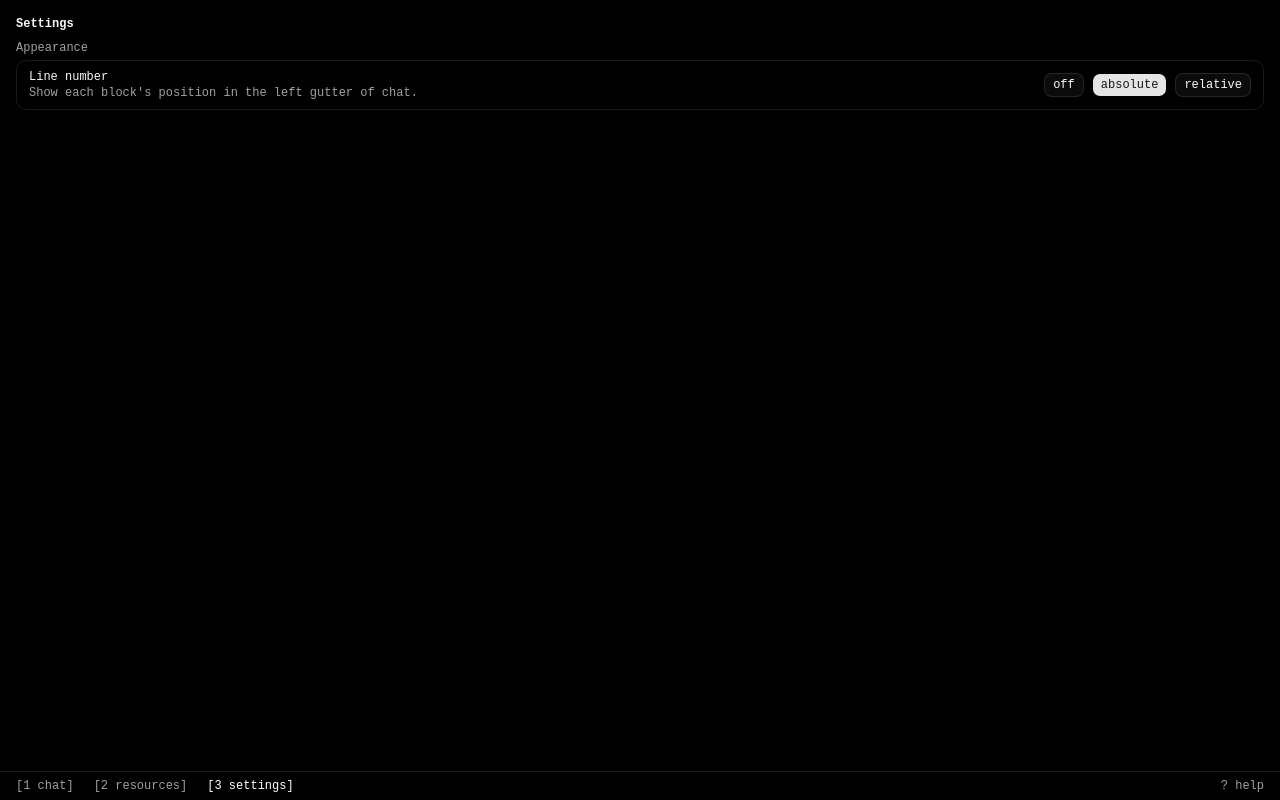
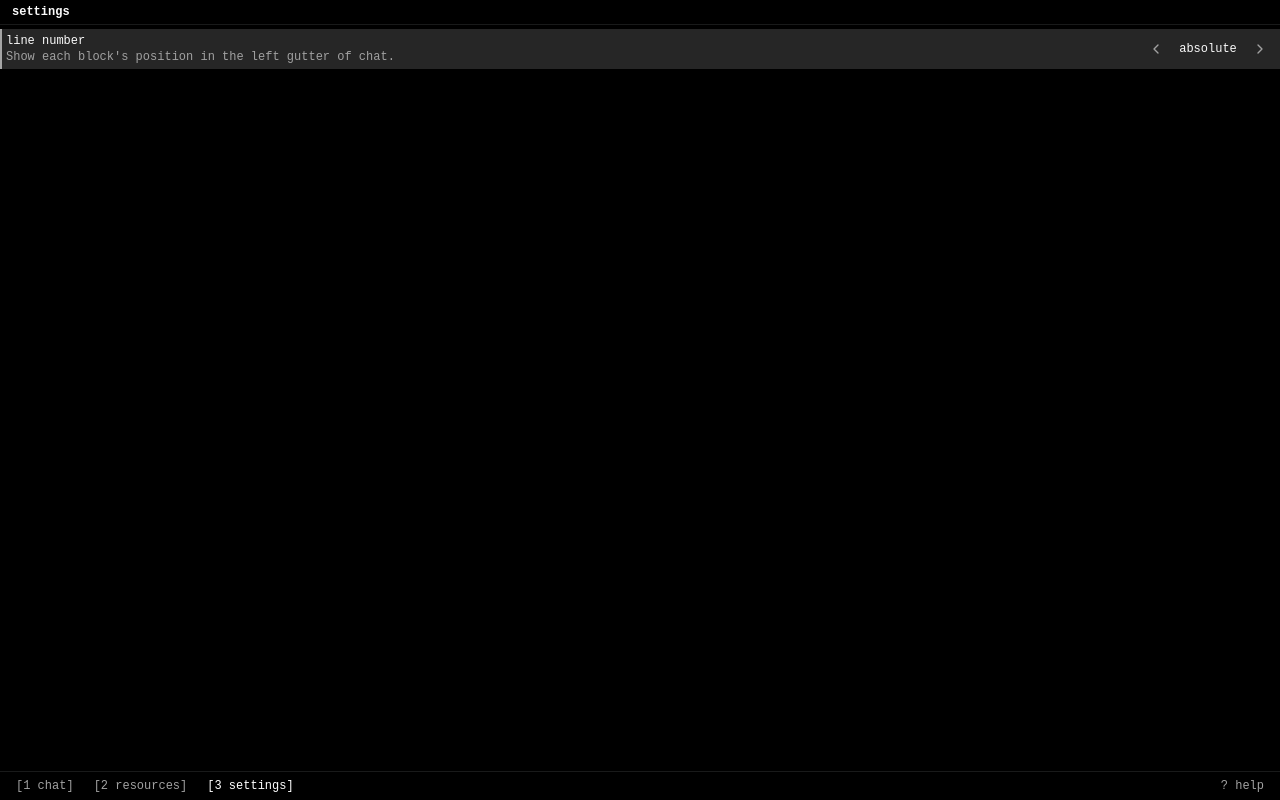
Before and after one commit to marcorentap/weaver, a Next.js app in the folder apps/web/: page /settings in a window 1280 px wide. Built offline with nearby package versions, Linux system fonts and the light colour scheme; a web font is replaced by a local one.

Commit message:
Rework settings as keyboard rows
Settings render as chat-block rows: j/k selects, h/l cycles or picks a value, enter opens an inline text box. Also fixed the edit key layer being modal unconditionally, which swallowed every keydown even while nothing was being edited.

```diff
--- a/apps/web/src/app/(app)/settings/page.tsx
+++ b/apps/web/src/app/(app)/settings/page.tsx
@@ -1,41 +1,292 @@
 "use client";
 
-import { Button } from "@/components/ui/button";
-import { LINE_NUMBER_OPTIONS, useSettings } from "@/lib/settings";
+import { useRef, useState } from "react";
+import { ChevronLeft, ChevronRight } from "lucide-react";
+import {
+  LINE_NUMBER_OPTIONS,
+  useSettings,
+  type LineNumberMode,
+} from "@/lib/settings";
+import { useKeyLayer } from "@/lib/keymap";
+import { cn } from "@/lib/utils";
+
+/**
+ * A setting's shape decides how it is displayed and edited:
+ * - `option` cycles through a fixed list with `h`/`l` or the chevrons.
+ * - `number` also cycles by `step` with `h`/`l`, and — like `string` — can be
+ *   typed directly: `enter` swaps the value for a text box, `enter` again
+ *   commits it, `esc` discards the draft and returns to navigation.
+ */
+type SettingDef =
+  | {
+      kind: "option";
+      key: string;
+      label: string;
+      description: string;
+      options: readonly { value: string; label: string }[];
+      value: string;
+      onChange: (value: string) => void;
+    }
+  | {
+      kind: "number";
+      key: string;
+      label: string;
+      description: string;
+      value: number;
+      step: number;
+      min?: number;
+      max?: number;
+      onChange: (value: number) => void;
+    }
+  | {
+      kind: "string";
+      key: string;
+      label: string;
+      description: string;
+      value: string;
+      onChange: (value: string) => void;
+    };
+
+function displayValue(def: SettingDef): string {
+  switch (def.kind) {
+    case "option":
+      return (
+        def.options.find((option) => option.value === def.value)?.label ??
+        def.value
+      );
+    case "number":
+      return String(def.value);
+    case "string":
+      return def.value || "—";
+  }
+}
+
+/** `h`/`l` and the chevrons: only `option` and `number` settings respond. */
+function cycle(def: SettingDef, direction: 1 | -1) {
+  if (def.kind === "option") {
+    const values = def.options.map((option) => option.value);
+    const index = values.indexOf(def.value);
+    const next = values[(index + direction + values.length) % values.length]!;
+    def.onChange(next);
+  } else if (def.kind === "number") {
+    const next = def.value + direction * def.step;
+    const clamped = Math.min(
+      def.max ?? Infinity,
+      Math.max(def.min ?? -Infinity, next),
+    );
+    def.onChange(clamped);
+  }
+}
+
+/** `number` and `string` settings can also be typed directly. */
+function isEditable(def: SettingDef): def is Extract<
+  SettingDef,
+  { kind: "number" | "string" }
+> {
+  return def.kind === "number" || def.kind === "string";
+}
+
+function commitEdit(def: Extract<SettingDef, { kind: "number" | "string" }>, raw: string) {
+  if (def.kind === "number") {
+    const parsed = Number(raw);
+    if (Number.isNaN(parsed)) return;
+    const clamped = Math.min(
+      def.max ?? Infinity,
+      Math.max(def.min ?? -Infinity, parsed),
+    );
+    def.onChange(clamped);
+  } else {
+    def.onChange(raw);
+  }
+}
 
 export default function SettingsPage() {
   const { settings, hydrated, setLineNumber } = useSettings();
+  const [cursor, setCursor] = useState(0);
+  const [editing, setEditing] = useState<string | null>(null);
+  const [draft, setDraft] = useState("");
+  const inputRef = useRef<HTMLInputElement>(null);
+
+  const defs: SettingDef[] = [
+    {
+      kind: "option",
+      key: "lineNumber",
+      label: "line number",
+      description: "Show each block's position in the left gutter of chat.",
+      options: LINE_NUMBER_OPTIONS,
+      value: settings.lineNumber,
+      onChange: (value) => setLineNumber(value as LineNumberMode),
+    },
+  ];
+
+  const index = Math.min(cursor, Math.max(defs.length - 1, 0));
+  const def = defs[index];
+
+  const move = (delta: number) => {
+    if (defs.length === 0) return;
+    setCursor(Math.min(Math.max(index + delta, 0), defs.length - 1));
+  };
+
+  const startEdit = (target: SettingDef) => {
+    if (!isEditable(target)) return;
+    setDraft(String(target.value));
+    setEditing(target.key);
+    // The input mounts this render; focus it once it exists.
+    requestAnimationFrame(() => inputRef.current?.focus());
+  };
+
+  const finishEdit = () => {
+    if (editing && def && def.key === editing && isEditable(def)) {
+      commitEdit(def, draft);
+    }
+    setEditing(null);
+  };
+
+  useKeyLayer({
+    id: "settings",
+    bindings: [
+      {
+        keys: ["ArrowDown", "j"],
+        help: { keys: "↓ / j", label: "next setting" },
+        run: () => move(1),
+      },
+      {
+        keys: ["ArrowUp", "k"],
+        help: { keys: "↑ / k", label: "previous setting" },
+        run: () => move(-1),
+      },
+      {
+        keys: ["ArrowLeft", "h"],
+        help: { keys: "← / h", label: "previous value" },
+        run: () => def && cycle(def, -1),
+      },
+      {
+        keys: ["ArrowRight", "l"],
+        help: { keys: "→ / l", label: "next value" },
+        run: () => def && cycle(def, 1),
+      },
+      {
+        keys: ["Enter"],
+        help: { keys: "enter", label: "type a value" },
+        run: () => def && startEdit(def),
+      },
+    ],
+  });
+
+  // While the inline text box is focused, the keymap ignores every keydown
+  // (see `isTextEntry`), so enter/escape are handled here instead.
+  useKeyLayer({
+    id: "settings-edit",
+    modal: Boolean(editing),
+    bindings: [],
+    docs: editing
+      ? [
+          { keys: "enter", label: "save value" },
+          { keys: "esc", label: "cancel" },
+        ]
+      : [],
+  });
 
   return (
-    <div className="space-y-1 p-4">
-      <h1 className="font-semibold">Settings</h1>
+    <div className="flex min-h-full flex-col">
+      <header className="border-b px-3 py-1">
+        <span className="font-semibold">settings</span>
+      </header>
 
-      <section className="space-y-1 pt-1">
-        <h2 className="text-muted-foreground">Appearance</h2>
-        <div className="flex items-center justify-between gap-4 rounded-lg border px-3 py-2">
-          <div className="min-w-0">
-            <p className="font-medium">Line number</p>
-            <p className="text-muted-foreground">
-              Show each block&apos;s position in the left gutter of chat.
-            </p>
-          </div>
-          <div className="flex shrink-0 gap-2">
-            {LINE_NUMBER_OPTIONS.map((option) => (
-              <Button
-                key={option.value}
-                size="xs"
-                variant={
-                  settings.lineNumber === option.value ? "default" : "outline"
-                }
-                disabled={!hydrated}
-                onClick={() => setLineNumber(option.value)}
-              >
-                {option.label}
-              </Button>
-            ))}
-          </div>
-        </div>
-      </section>
+      <div className="py-1">
+        {defs.map((entry, i) => {
+          const selected = i === index;
+          const isEditing = editing === entry.key;
+          return (
+            <div
+              key={entry.key}
+              aria-selected={selected}
+              onClick={() => setCursor(i)}
+              className={cn(
+                "flex cursor-pointer items-center gap-3 border-l-2 py-1 pl-1 pr-3",
+                selected
+                  ? "border-foreground/60 bg-muted"
+                  : "border-transparent hover:bg-muted/40",
+              )}
+            >
+              <span className="min-w-0 flex-1">
+                <span className="block font-medium">{entry.label}</span>
+                <span className="block text-muted-foreground">
+                  {entry.description}
+                </span>
+              </span>
+              <span className="flex shrink-0 items-center gap-1">
+                {entry.kind === "string" ? null : (
+                  <button
+                    type="button"
+                    aria-label="previous value"
+                    disabled={!hydrated}
+                    onClick={(event) => {
+                      event.stopPropagation();
+                      setCursor(i);
+                      cycle(entry, -1);
+                    }}
+                    className="text-muted-foreground hover:text-foreground disabled:pointer-events-none disabled:opacity-40"
+                  >
+                    <ChevronLeft className="size-4" />
+                  </button>
+                )}
+                {isEditing ? (
+                  <input
+                    ref={inputRef}
+                    value={draft}
+                    inputMode={entry.kind === "number" ? "decimal" : "text"}
+                    spellCheck={false}
+                    onClick={(event) => event.stopPropagation()}
+                    onChange={(event) => setDraft(event.target.value)}
+                    onBlur={finishEdit}
+                    onKeyDown={(event) => {
+                      if (event.key === "Enter") {
+                        event.preventDefault();
+                        finishEdit();
+                      } else if (event.key === "Escape") {
+                        event.preventDefault();
+                        setEditing(null);
+                      }
+                    }}
+                    className="w-20 border-b border-foreground/40 bg-transparent text-center outline-none"
+                  />
+                ) : (
+                  <span
+                    onClick={(event) => {
+                      if (!isEditable(entry)) return;
+                      event.stopPropagation();
+                      setCursor(i);
+                      startEdit(entry);
+                    }}
+                    className={cn(
+                      "w-20 text-center tabular-nums",
+                      isEditable(entry) ? "cursor-text hover:text-foreground" : "",
+                    )}
+                  >
+                    {hydrated ? displayValue(entry) : ""}
+                  </span>
+                )}
+                {entry.kind === "string" ? null : (
+                  <button
+                    type="button"
+                    aria-label="next value"
+                    disabled={!hydrated}
+                    onClick={(event) => {
+                      event.stopPropagation();
+                      setCursor(i);
+                      cycle(entry, 1);
+                    }}
+                    className="text-muted-foreground hover:text-foreground disabled:pointer-events-none disabled:opacity-40"
+                  >
+                    <ChevronRight className="size-4" />
+                  </button>
+                )}
+              </span>
+            </div>
+          );
+        })}
+      </div>
     </div>
   );
 }
```
